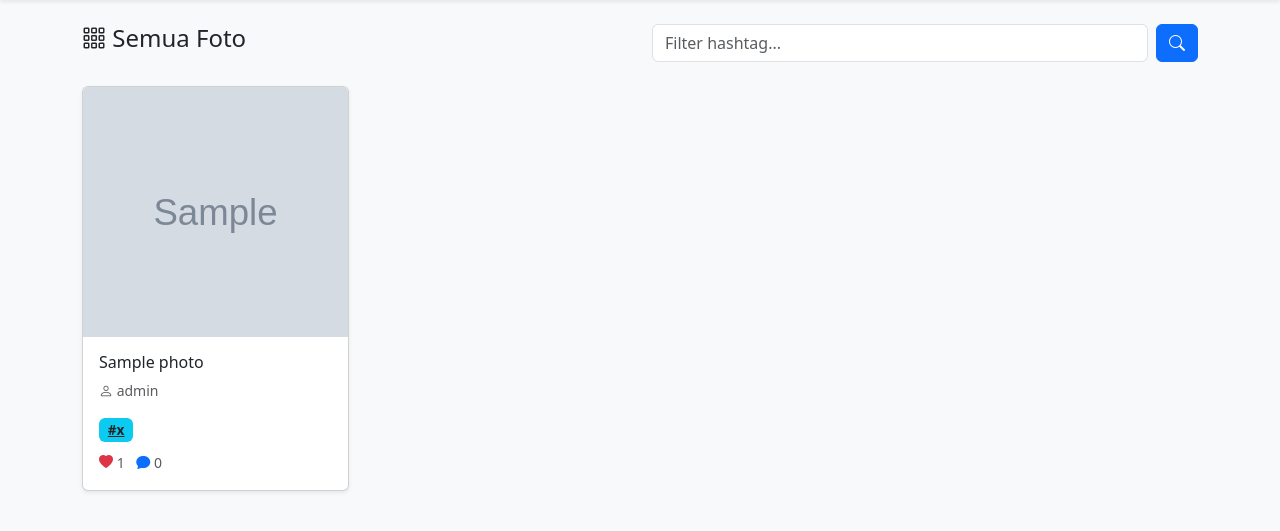
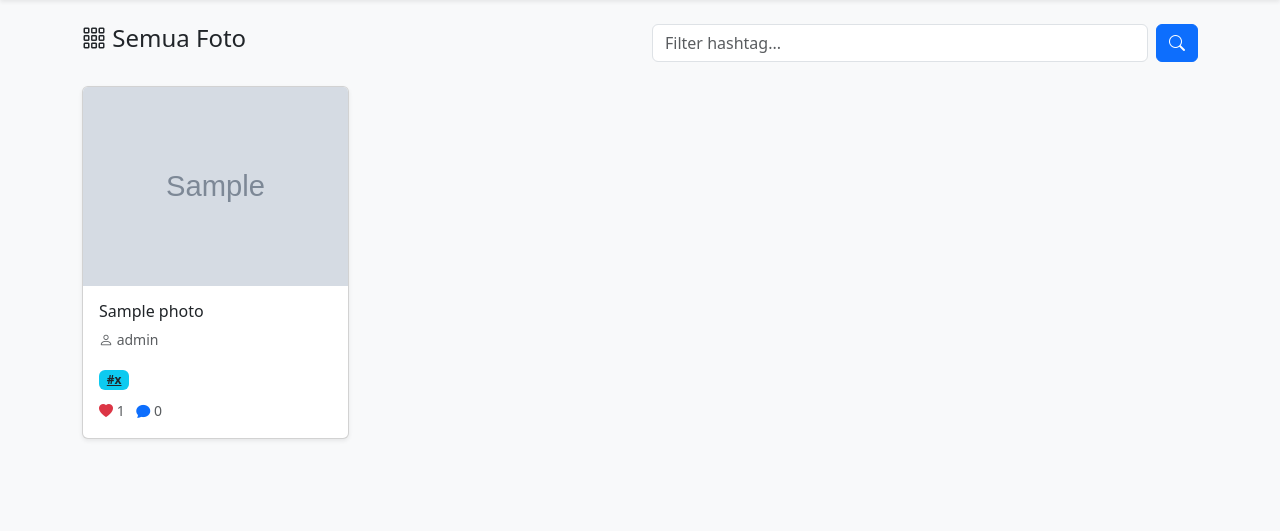
Before and after one commit to FauziAziz/galerry-project-uzi, a PHP site: page /home.php in a window 1280 px wide. Shown: the part 56-587 px from the top of the page. Run offline with PHP 8.4, Linux system fonts and the light colour scheme; the visitor is signed in with stand-in values (Sample User, id 1); data comes from the database, SQL or seed files in the repository; tables that the repository leaves empty hold one stand-in row (values such as "Sample post"); grey boxes marked "Sample" are stand-in pictures.

Commit message:
Remove inline CSS styles from home.php
Removed inline CSS styles for photo cards.

```diff
--- a/home.php
+++ b/home.php
@@ -34,23 +34,6 @@ $photos = $stmt->fetchAll(PDO::FETCH_ASSOC);
     <link href="https://cdn.jsdelivr.net/npm/bootstrap@5.3.0/dist/css/bootstrap.min.css" rel="stylesheet">
     <link rel="stylesheet" href="https://cdn.jsdelivr.net/npm/bootstrap-icons@1.10.0/font/bootstrap-icons.css">
     <link rel="stylesheet" href="css\style.css">
-    <style>
-        .photo-card {
-            transition: transform 0.2s;
-            cursor: pointer;
-        }
-        .photo-card:hover {
-            transform: translateY(-5px);
-        }
-        .photo-img {
-            width: 100%;
-            height: 250px;
-            object-fit: cover;
-        }
-        .hashtag-badge {
-            font-size: 0.85rem;
-        }
-    </style>
 </head>
 <body class="bg-light">
     <!-- Navbar -->
```
